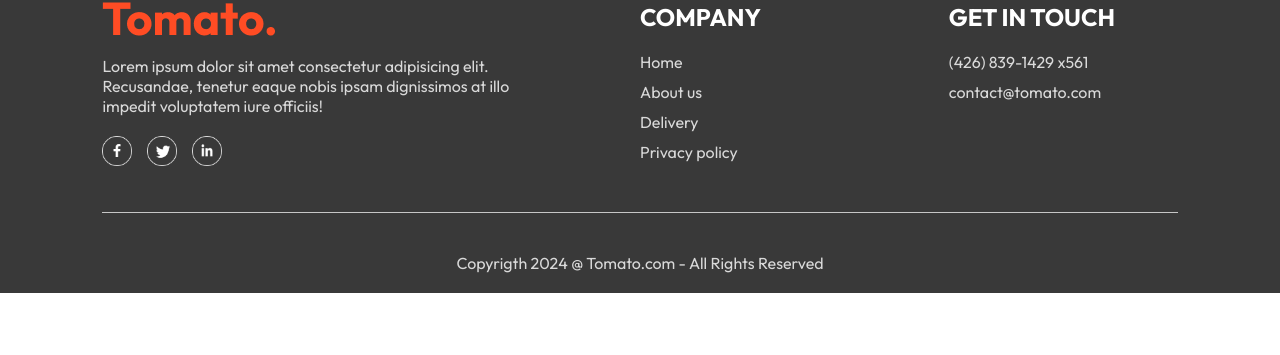
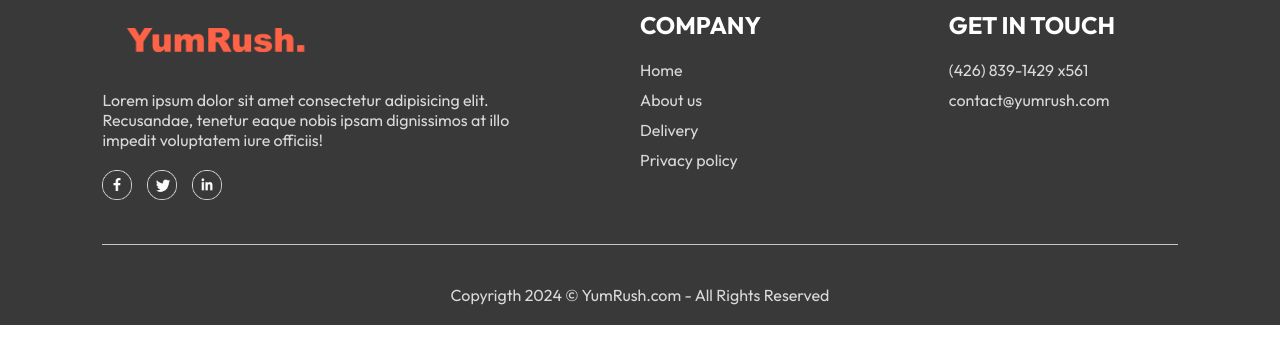
Before and after one commit to MedFaji/food-del, a React (Vite) app in the folder frontend/: page /order in a window 1280 px wide. Shown: the part 260-615 px from the top of the page. Built offline with nearby package versions, Linux system fonts and the light colour scheme.

Commit message:
update navbar and footer

```diff
--- a/frontend/src/components/Footer/Footer.css
+++ b/frontend/src/components/Footer/Footer.css
@@ -16,6 +16,11 @@
   grid-template-columns: 2fr 1fr 1fr;
   gap: 80px;
 }
+
+.footer-content-left img {
+  height: 60px;
+}
+
 .footer-content-left,
 .footer-content-center,
 .footer-content-right {
--- a/frontend/src/components/Footer/Footer.jsx
+++ b/frontend/src/components/Footer/Footer.jsx
@@ -32,12 +32,12 @@ const Footer = () => {
           <h2>GET IN TOUCH</h2>
           <ul>
             <li>(426) 839-1429 x561</li>
-            <li>contact@tomato.com</li>
+            <li>contact@yumrush.com</li>
           </ul>
         </div>
       </div>
       <hr />
-      <p>Copyrigth 2024 @ Tomato.com - All Rights Reserved</p>
+      <p>Copyrigth 2024 &#169; YumRush.com - All Rights Reserved</p>
     </div>
   );
 };
--- a/frontend/src/components/Navbar/Navbar.css
+++ b/frontend/src/components/Navbar/Navbar.css
@@ -6,7 +6,8 @@
 }
 
 .navbar .logo {
-  width: 150px;
+  width: 180px;
+  height: 50px;
 }
 
 .navbar-menu {
```
Also changed, not shown: frontend/src/assets/logo.png.
